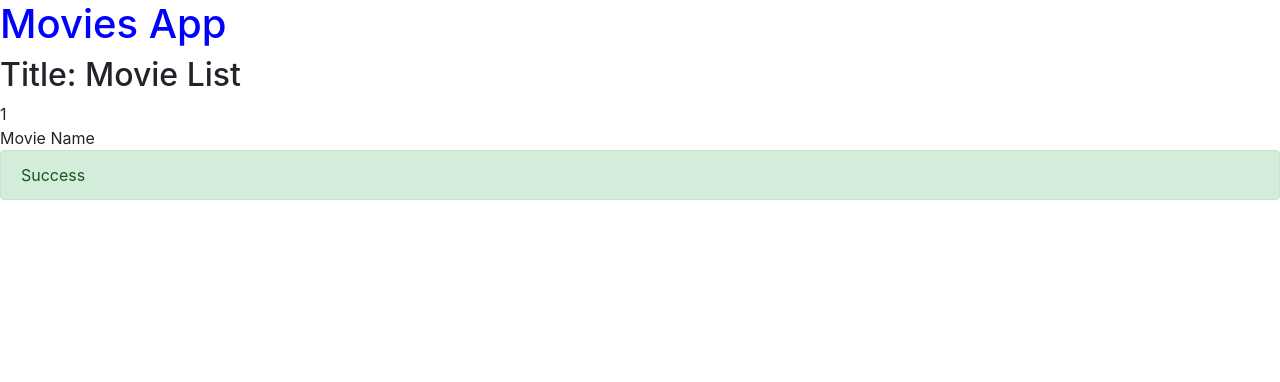
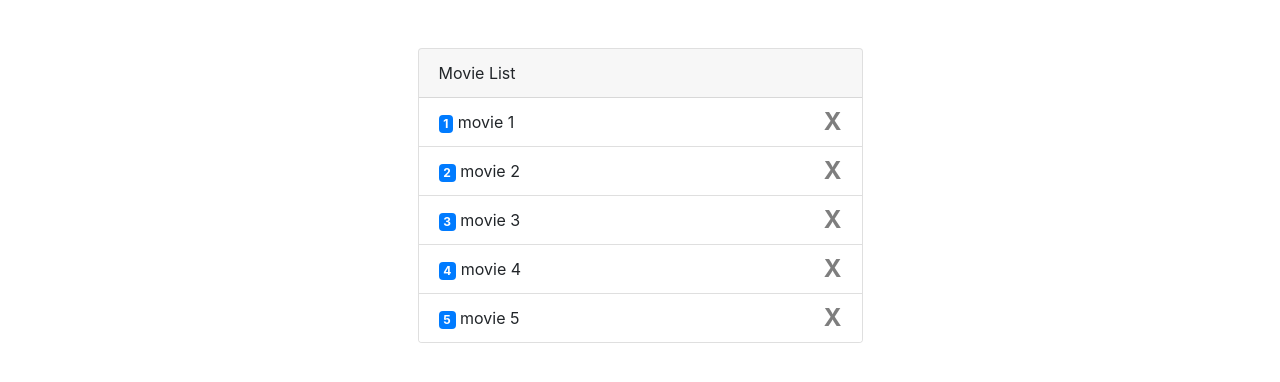
Before and after one commit to OrkunYalinkilic/Angular_MovieApp, an Angular app: page / in a window 1280 px wide. Shown: the top 382 px of the page. Built offline with nearby package versions, Linux system fonts and the light colour scheme.

Commit message:
Lesson5-Directives

```diff
--- a/src/app/app.component.html
+++ b/src/app/app.component.html
@@ -1,4 +1,7 @@
-<h1> Movies App</h1>
-<movies></movies>
-
-<div class="alert alert-success">Success</div>
+<div class="container">
+  <div class="row justify-content-center">
+    <div class="col-md-5 mt-5">
+      <movies></movies>
+    </div>
+  </div>
+</div>
--- a/src/app/app.component.ts
+++ b/src/app/app.component.ts
@@ -7,4 +7,7 @@
 })
 export class AppComponent {
   title = 'MovieApp';
+
+
+
 }
--- /dev/null
+++ b/src/app/movie.datasource.ts
@@ -0,0 +1,9 @@
+import { Movie } from './movie';
+
+export const Movies: Movie[] = [ //const
+    { id: 1, name: "movie 1" },
+    { id: 2, name: "movie 2" },
+    { id: 3, name: "movie 3" },
+    { id: 4, name: "movie 4" },
+    { id: 5, name: "movie 5" }
+];
--- a/src/app/movie.ts
+++ b/src/app/movie.ts
@@ -1,4 +1,4 @@
-export class Movie{
-    id:number;
-    name:string;
+export class Movie {
+    id: number;
+    name: string;
 }
--- a/src/app/movies/movies.component.html
+++ b/src/app/movies/movies.component.html
@@ -1,7 +1,12 @@
-<h2>{{"Title: " + getTitle()}}</h2>
-<div>{{movie.id}}</div>
-<div>{{movie.name}}</div>
-
-<!-- <movie></movie>
-<movie></movie>
- -->
+<div class="card">
+  <div class="card-header">
+    {{title}}
+  </div>
+  <ul class="list-group list-group-flush">
+    <li *ngFor="let movie of movies" class="list-group-item">
+      <span class="badge badge-primary">{{movie.id}}</span>
+      {{movie.name}}
+      <span class="close">X</span>
+    </li>
+  </ul>
+</div>
--- a/src/app/movies/movies.component.ts
+++ b/src/app/movies/movies.component.ts
@@ -1,5 +1,5 @@
 import { Component } from '@angular/core';
-import { Movie } from '../movie';
+import { Movies } from '../movie.datasource';
 
 @Component({
   selector: 'movies',
@@ -15,9 +15,11 @@
     return this.title;
   }
 
-  movie: Movie = {
+  /*movie: Movie = {
     id: 1,
     name: 'Movie Name'
-  }
+  }*/
+
+  movies = Movies;
 
 }
```
